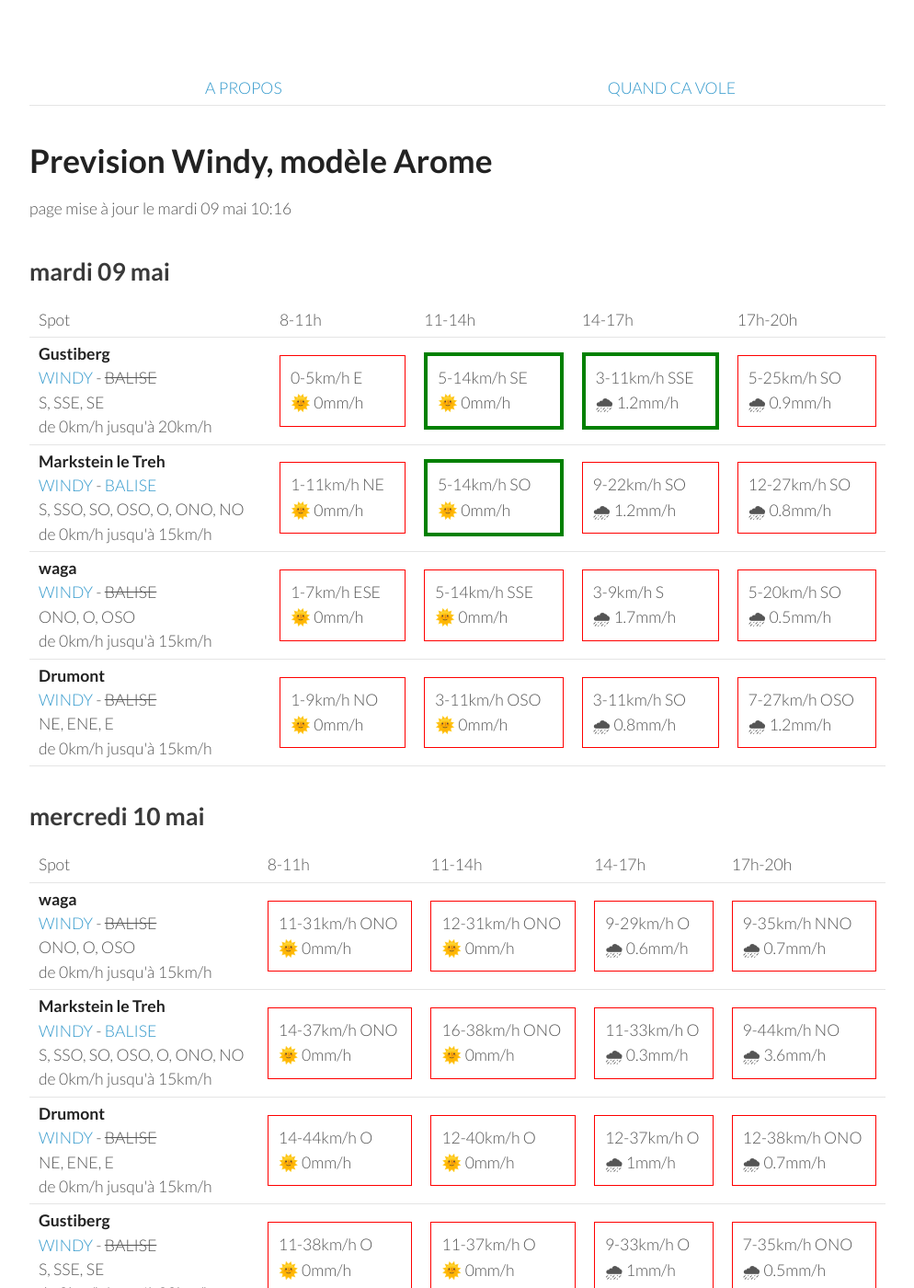
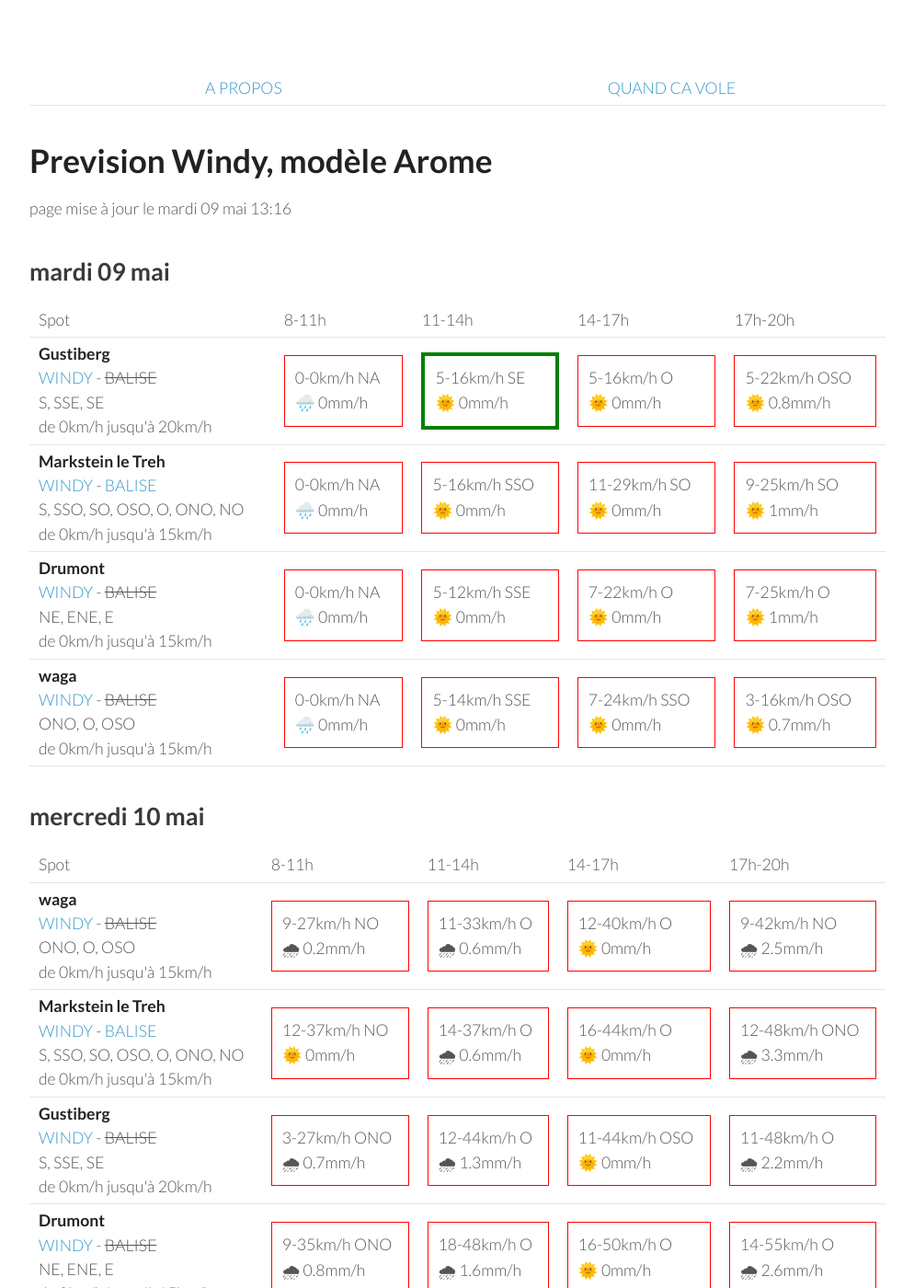
Before and after one commit to parapente-dans-le-nord/parapente-dans-le-nord.github.io, a Jekyll site: the page built from vosges.markdown, in a window 1280 px wide and 1400 px high. Shown: the whole window at 92% size, without its empty margins (26-1020 px from the left). Built offline with Jekyll 4.4.1, drawn with Linux system fonts in a browser that asks for light colours.

Commit message:
update index.markdown

```diff
--- a/vosges.markdown
+++ b/vosges.markdown
@@ -7,7 +7,7 @@ title:  "Tous les spots"
 {: .links}
 
 # Prevision Windy, modèle Arome
-page mise à jour le mardi 09 mai 10:16
+page mise à jour le mardi 09 mai 13:16
 
 ## mardi 09 mai
 
@@ -24,41 +24,37 @@ page mise à jour le mardi 09 mai 10:16
 <tr>
         <td><strong>Gustiberg</strong><br><a href="https://windy.com/47.894/6.934?47.891,6.934,15,m:eYYagmI">WINDY</a> - <span class="no-balise"> BALISE </span><br> <span class="vent-favorable">S, SSE, SE</span><br><span class="force-vent">de 0km/h jusqu'à 20km/h</span> </td>
 
-            <td><div class="not-flyable"><p>0-5km/h E</p><p>🌞 0mm/h</p></div></td>
-            <td><div class="flyable"><p>5-14km/h SE</p><p>🌞 0mm/h</p></div></td>
-            <td><div class="flyable"><p>3-11km/h SSE</p><p>🌧 1.2mm/h</p></div></td>
-            <td><div class="not-flyable"><p>5-25km/h SO</p><p>🌧 0.9mm/h</p></div></td>
-
+            <td><div class="not-flyable"><p>0-0km/h NA</p><p>🌧️ 0mm/h</p></div></td>
+            <td><div class="flyable"><p>5-16km/h SE</p><p>🌞 0mm/h</p></div></td>
+            <td><div class="not-flyable"><p>5-16km/h O</p><p>🌞 0mm/h</p></div></td>
+            <td><div class="not-flyable"><p>5-22km/h OSO</p><p>🌞 0.8mm/h</p></div></td>
 
     </tr>
 <tr>
         <td><strong>Markstein le Treh</strong><br><a href="https://windy.com/47.926/7.012?47.505,7.012,8,m:eY1agmQ">WINDY</a> - <span class=""><a href="http://www.balisemeteo.com/balise.php?idBalise=136">BALISE</a> </span><br> <span class="vent-favorable">S, SSO, SO, OSO, O, ONO, NO</span><br><span class="force-vent">de 0km/h jusqu'à 15km/h</span> </td>
 
-            <td><div class="not-flyable"><p>1-11km/h NE</p><p>🌞 0mm/h</p></div></td>
-            <td><div class="flyable"><p>5-14km/h SO</p><p>🌞 0mm/h</p></div></td>
-            <td><div class="not-flyable"><p>9-22km/h SO</p><p>🌧 1.2mm/h</p></div></td>
-            <td><div class="not-flyable"><p>12-27km/h SO</p><p>🌧 0.8mm/h</p></div></td>
+            <td><div class="not-flyable"><p>0-0km/h NA</p><p>🌧️ 0mm/h</p></div></td>
+            <td><div class="not-flyable"><p>5-16km/h SSO</p><p>🌞 0mm/h</p></div></td>
+            <td><div class="not-flyable"><p>11-29km/h SO</p><p>🌞 0mm/h</p></div></td>
+            <td><div class="not-flyable"><p>9-25km/h SO</p><p>🌞 1mm/h</p></div></td>
 
+    </tr>
+<tr>
+        <td><strong>Drumont</strong><br><a href="https://windy.com/47.898/6.919?47.687,6.919,9,m:eYYagmG">WINDY</a> - <span class="no-balise"> BALISE </span><br> <span class="vent-favorable">NE, ENE, E</span><br><span class="force-vent">de 0km/h jusqu'à 15km/h</span> </td>
+
+            <td><div class="not-flyable"><p>0-0km/h NA</p><p>🌧️ 0mm/h</p></div></td>
+            <td><div class="not-flyable"><p>5-12km/h SSE</p><p>🌞 0mm/h</p></div></td>
+            <td><div class="not-flyable"><p>7-22km/h O</p><p>🌞 0mm/h</p></div></td>
+            <td><div class="not-flyable"><p>7-25km/h O</p><p>🌞 1mm/h</p></div></td>
 
     </tr>
 <tr>
         <td><strong>waga</strong><br><a href="https://windy.com/47.903/6.996?47.900,6.983,15">WINDY</a> - <span class="no-balise"> BALISE </span><br> <span class="vent-favorable">ONO, O, OSO</span><br><span class="force-vent">de 0km/h jusqu'à 15km/h</span> </td>
 
-            <td><div class="not-flyable"><p>1-7km/h ESE</p><p>🌞 0mm/h</p></div></td>
+            <td><div class="not-flyable"><p>0-0km/h NA</p><p>🌧️ 0mm/h</p></div></td>
             <td><div class="not-flyable"><p>5-14km/h SSE</p><p>🌞 0mm/h</p></div></td>
-            <td><div class="not-flyable"><p>3-9km/h S</p><p>🌧 1.7mm/h</p></div></td>
-            <td><div class="not-flyable"><p>5-20km/h SO</p><p>🌧 0.5mm/h</p></div></td>
-
-
-    </tr>
-<tr>
-        <td><strong>Drumont</strong><br><a href="https://windy.com/47.898/6.919?47.687,6.919,9,m:eYYagmG">WINDY</a> - <span class="no-balise"> BALISE </span><br> <span class="vent-favorable">NE, ENE, E</span><br><span class="force-vent">de 0km/h jusqu'à 15km/h</span> </td>
-
-            <td><div class="not-flyable"><p>1-9km/h NO</p><p>🌞 0mm/h</p></div></td>
-            <td><div class="not-flyable"><p>3-11km/h OSO</p><p>🌞 0mm/h</p></div></td>
-            <td><div class="not-flyable"><p>3-11km/h SO</p><p>🌧 0.8mm/h</p></div></td>
-            <td><div class="not-flyable"><p>7-27km/h OSO</p><p>🌧 1.2mm/h</p></div></td>
-
+            <td><div class="not-flyable"><p>7-24km/h SSO</p><p>🌞 0mm/h</p></div></td>
+            <td><div class="not-flyable"><p>3-16km/h OSO</p><p>🌞 0.7mm/h</p></div></td>
 
     </tr>
 
@@ -80,40 +76,40 @@ page mise à jour le mardi 09 mai 10:16
 <tr>
         <td><strong>waga</strong><br><a href="https://windy.com/47.903/6.996?47.900,6.983,15">WINDY</a> - <span class="no-balise"> BALISE </span><br> <span class="vent-favorable">ONO, O, OSO</span><br><span class="force-vent">de 0km/h jusqu'à 15km/h</span> </td>
 
-            <td><div class="not-flyable"><p>11-31km/h ONO</p><p>🌞 0mm/h</p></div></td>
-            <td><div class="not-flyable"><p>12-31km/h ONO</p><p>🌞 0mm/h</p></div></td>
-            <td><div class="not-flyable"><p>9-29km/h O</p><p>🌧 0.6mm/h</p></div></td>
-            <td><div class="not-flyable"><p>9-35km/h NNO</p><p>🌧 0.7mm/h</p></div></td>
+            <td><div class="not-flyable"><p>9-27km/h NO</p><p>🌧 0.2mm/h</p></div></td>
+            <td><div class="not-flyable"><p>11-33km/h O</p><p>🌧 0.6mm/h</p></div></td>
+            <td><div class="not-flyable"><p>12-40km/h O</p><p>🌞 0mm/h</p></div></td>
+            <td><div class="not-flyable"><p>9-42km/h NO</p><p>🌧 2.5mm/h</p></div></td>
 
 
     </tr>
 <tr>
         <td><strong>Markstein le Treh</strong><br><a href="https://windy.com/47.926/7.012?47.505,7.012,8,m:eY1agmQ">WINDY</a> - <span class=""><a href="http://www.balisemeteo.com/balise.php?idBalise=136">BALISE</a> </span><br> <span class="vent-favorable">S, SSO, SO, OSO, O, ONO, NO</span><br><span class="force-vent">de 0km/h jusqu'à 15km/h</span> </td>
 
-            <td><div class="not-flyable"><p>14-37km/h ONO</p><p>🌞 0mm/h</p></div></td>
-            <td><div class="not-flyable"><p>16-38km/h ONO</p><p>🌞 0mm/h</p></div></td>
-            <td><div class="not-flyable"><p>11-33km/h O</p><p>🌧 0.3mm/h</p></div></td>
-            <td><div class="not-flyable"><p>9-44km/h NO</p><p>🌧 3.6mm/h</p></div></td>
+            <td><div class="not-flyable"><p>12-37km/h NO</p><p>🌞 0mm/h</p></div></td>
+            <td><div class="not-flyable"><p>14-37km/h O</p><p>🌧 0.6mm/h</p></div></td>
+            <td><div class="not-flyable"><p>16-44km/h O</p><p>🌞 0mm/h</p></div></td>
+            <td><div class="not-flyable"><p>12-48km/h ONO</p><p>🌧 3.3mm/h</p></div></td>
+
+
+    </tr>
+<tr>
+        <td><strong>Gustiberg</strong><br><a href="https://windy.com/47.894/6.934?47.891,6.934,15,m:eYYagmI">WINDY</a> - <span class="no-balise"> BALISE </span><br> <span class="vent-favorable">S, SSE, SE</span><br><span class="force-vent">de 0km/h jusqu'à 20km/h</span> </td>
+
+            <td><div class="not-flyable"><p>3-27km/h ONO</p><p>🌧 0.7mm/h</p></div></td>
+            <td><div class="not-flyable"><p>12-44km/h O</p><p>🌧 1.3mm/h</p></div></td>
+            <td><div class="not-flyable"><p>11-44km/h OSO</p><p>🌞 0mm/h</p></div></td>
+            <td><div class="not-flyable"><p>11-48km/h O</p><p>🌧 2.2mm/h</p></div></td>
 
 
     </tr>
 <tr>
         <td><strong>Drumont</strong><br><a href="https://windy.com/47.898/6.919?47.687,6.919,9,m:eYYagmG">WINDY</a> - <span class="no-balise"> BALISE </span><br> <span class="vent-favorable">NE, ENE, E</span><br><span class="force-vent">de 0km/h jusqu'à 15km/h</span> </td>
 
-            <td><div class="not-flyable"><p>14-44km/h O</p><p>🌞 0mm/h</p></div></td>
-            <td><div class="not-flyable"><p>12-40km/h O</p><p>🌞 0mm/h</p></div></td>
-            <td><div class="not-flyable"><p>12-37km/h O</p><p>🌧 1mm/h</p></div></td>
-            <td><div class="not-flyable"><p>12-38km/h ONO</p><p>🌧 0.7mm/h</p></div></td>
-
-
-    </tr>
-<tr>
-        <td><strong>Gustiberg</strong><br><a href="https://windy.com/47.894/6.934?47.891,6.934,15,m:eYYagmI">WINDY</a> - <span class="no-balise"> BALISE </span><br> <span class="vent-favorable">S, SSE, SE</span><br><span class="force-vent">de 0km/h jusqu'à 20km/h</span> </td>
-
-            <td><div class="not-flyable"><p>11-38km/h O</p><p>🌞 0mm/h</p></div></td>
-            <td><div class="not-flyable"><p>11-37km/h O</p><p>🌞 0mm/h</p></div></td>
-            <td><div class="not-flyable"><p>9-33km/h O</p><p>🌧 1mm/h</p></div></td>
-            <td><div class="not-flyable"><p>7-35km/h ONO</p><p>🌧 0.5mm/h</p></div></td>
+            <td><div class="not-flyable"><p>9-35km/h ONO</p><p>🌧 0.8mm/h</p></div></td>
+            <td><div class="not-flyable"><p>18-48km/h O</p><p>🌧 1.6mm/h</p></div></td>
+            <td><div class="not-flyable"><p>16-50km/h O</p><p>🌞 0mm/h</p></div></td>
+            <td><div class="not-flyable"><p>14-55km/h O</p><p>🌧 2.6mm/h</p></div></td>
 
 
     </tr>
```
